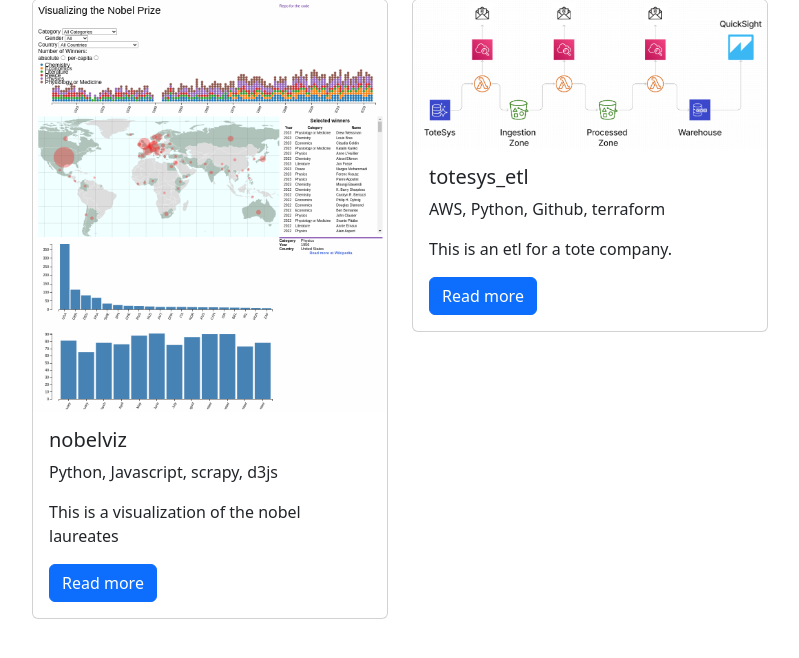
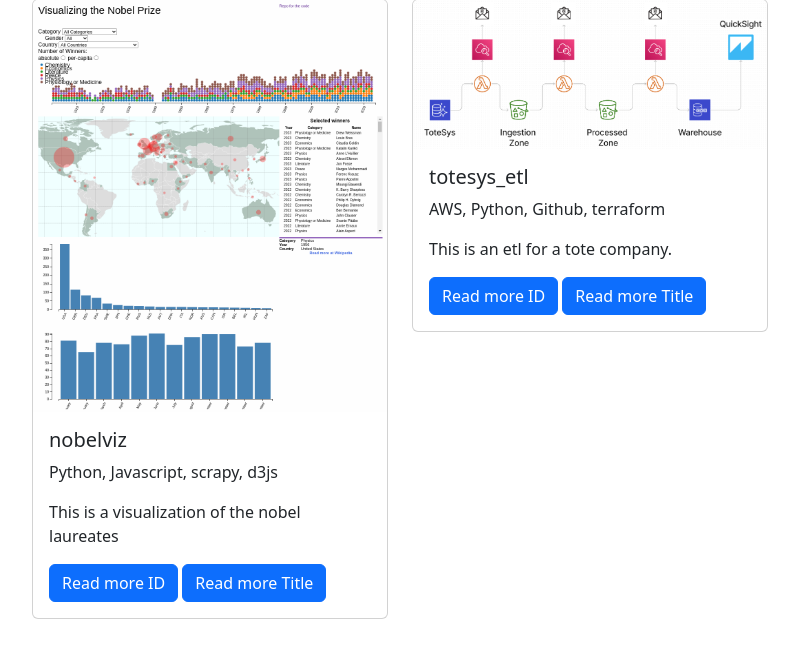
Before and after one commit to FilipeOrfao/django_and_docker, a Django app: page /projects/ in a window 1280 px wide. Shown: the part 57-715 px from the top of the page, without its empty margins (50-849 px from the left). Run offline with Django 5.2, Linux system fonts and the light colour scheme; data comes from the database, SQL or seed files in the repository.

Commit message:
project page with id and title as the url

```diff
--- a/portfolio/projects/templates/projects/all_projects.html
+++ b/portfolio/projects/templates/projects/all_projects.html
@@ -33,7 +33,12 @@
               <a
                 href="{% url 'projects:project_detail' project.pk %}"
                 class="btn btn-primary"
-                >Read more</a
+                >Read more ID</a
+              >
+              <a
+                href="{% url 'projects:project_detail_title' project.title %}"
+                class="btn btn-primary"
+                >Read more Title</a
               >
             </div>
           </div>
--- a/portfolio/projects/urls.py
+++ b/portfolio/projects/urls.py
@@ -7,4 +7,5 @@
     path("", views.all_projects, name="all_projects"),
     path("test", views.project_list, name="projects_home"),
     path("<int:pk>", views.project_detail, name="project_detail"),
+    path("<str:title>", views.project_detail_title, name="project_detail_title"),
 ]
--- a/portfolio/projects/views.py
+++ b/portfolio/projects/views.py
@@ -15,3 +15,8 @@
 def project_detail(request, pk):
     project = Project.objects.get(pk=pk)
     return render(request, "projects/detail.html", {"project": project})
+
+
+def project_detail_title(request, title):
+    project = Project.objects.get(title=title)
+    return render(request, "projects/detail.html", {"project": project})
```
Also changed, not shown: portfolio/debugging url.png (added).
